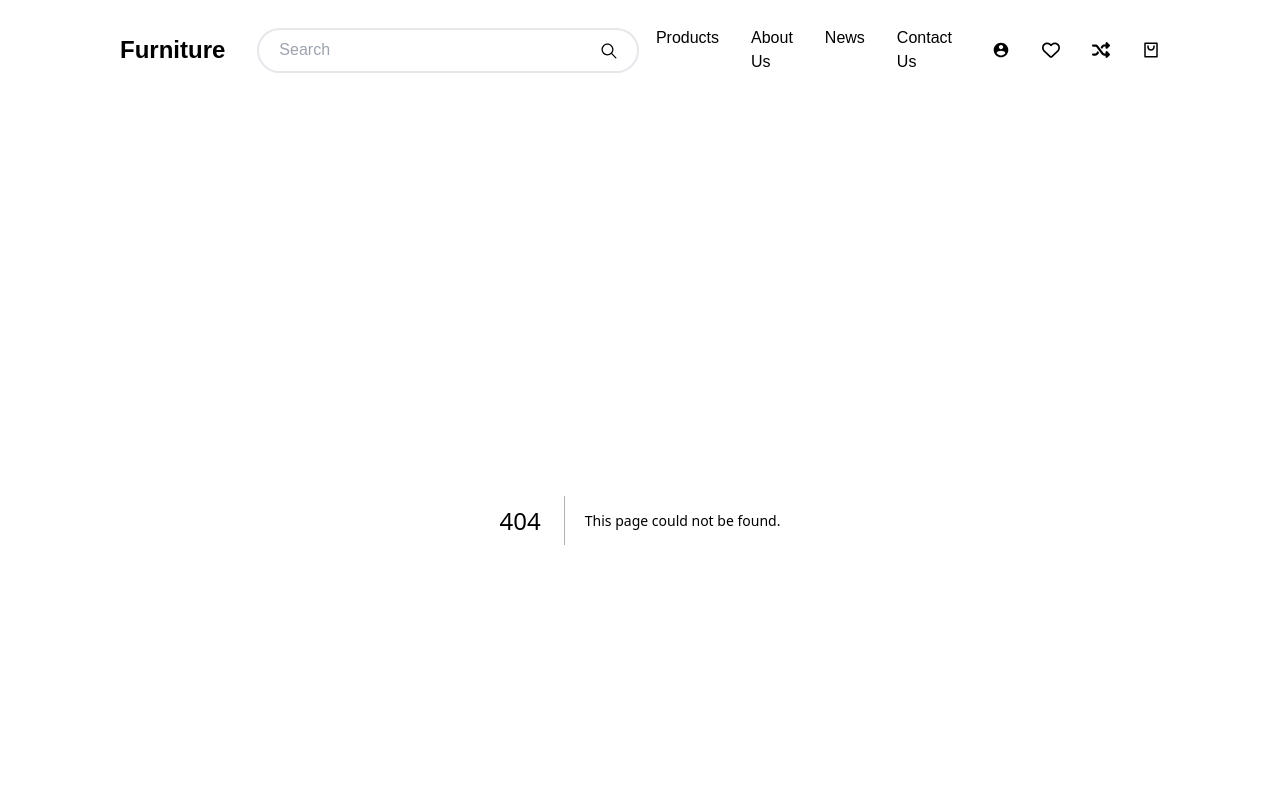
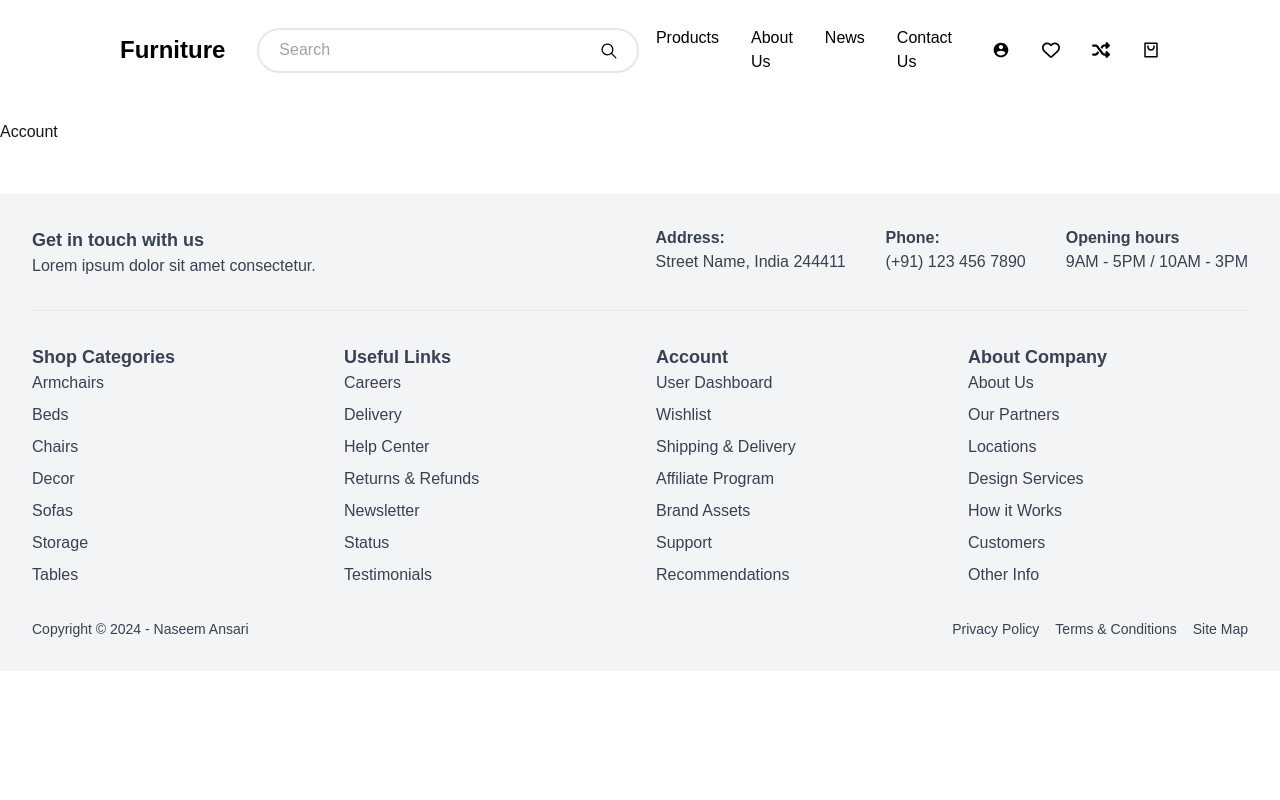
Before and after one commit to Gitnaseem745/furniture-e-commerce-store, a Next.js app: page /user-info in a window 1280 px wide. Before the commit this address had no page. Shown: the top 800 px of the page. Built offline with nearby package versions, Linux system fonts and the light colour scheme.

Commit message:
#working on single pages

```diff
--- /dev/null
+++ b/app/(single-pages)/about-us/page.tsx
@@ -0,0 +1,9 @@
+import React from 'react'
+
+const About = () => {
+  return (
+    <div>About</div>
+  )
+}
+
+export default About
--- /dev/null
+++ b/app/(single-pages)/contact-us/page.tsx
@@ -0,0 +1,9 @@
+import React from 'react'
+
+const Contact = () => {
+  return (
+    <div>Contact</div>
+  )
+}
+
+export default Contact
--- /dev/null
+++ b/app/(single-pages)/user-info/page.tsx
@@ -0,0 +1,9 @@
+import React from 'react'
+
+const Account = () => {
+  return (
+    <div>Account</div>
+  )
+}
+
+export default Account
```
